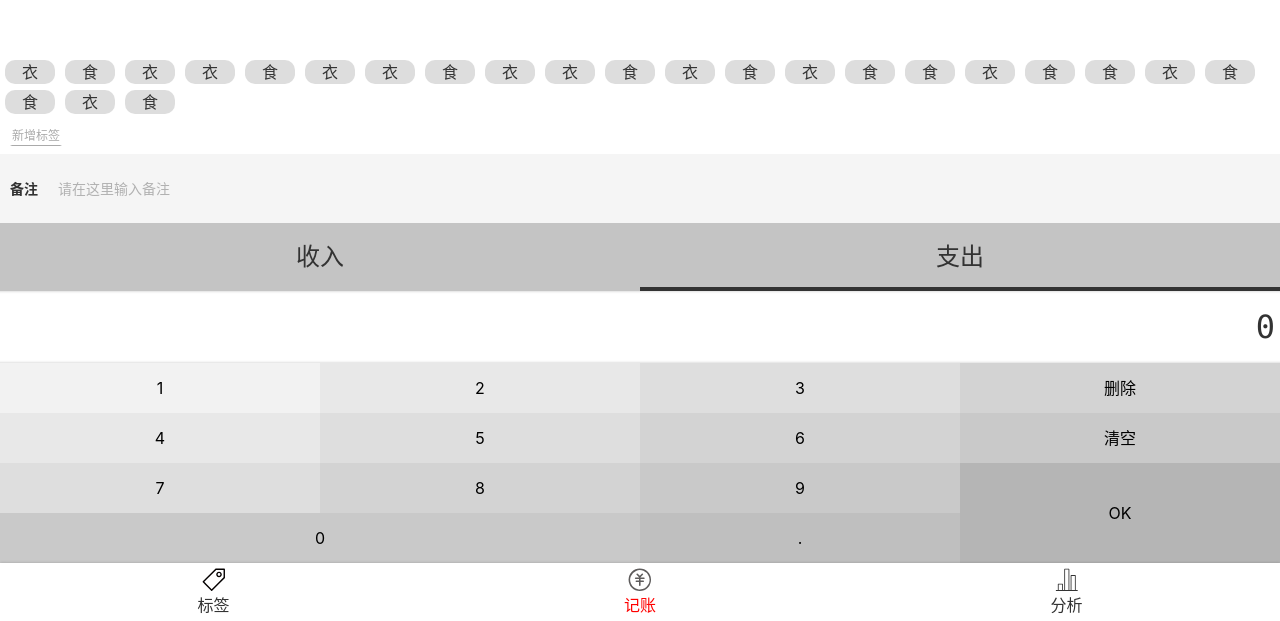
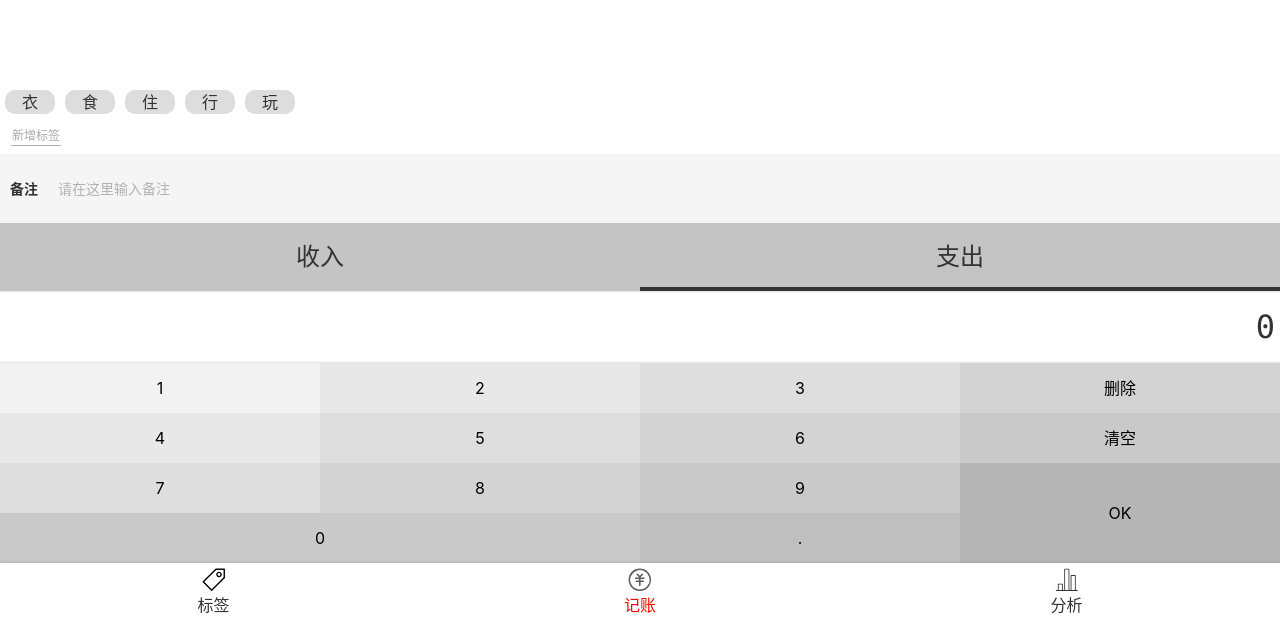
Before and after one commit to Forkeep/LeeBuWeiMoney, a Vue app: page /#/money in a window 1280 px wide. Shown: the part 179-800 px from the top of the page. Built offline with nearby package versions, Linux system fonts and the light colour scheme.

Commit message:
【Tags组件】选中标签高亮功能&& 传入标签名数组

```diff
--- a/src/components/Money/Tags.vue
+++ b/src/components/Money/Tags.vue
@@ -2,30 +2,10 @@
   <div class="tags">
     <div class="placeholder"></div>
     <ul>
-      <li>衣</li>
-      <li>食</li>
-      <li>衣</li>
-      <li>衣</li>
-      <li>食</li>
-      <li>衣</li>
-      <li>衣</li>
-      <li>食</li>
-      <li>衣</li>
-      <li>衣</li>
-      <li>食</li>
-      <li>衣</li>
-      <li>食</li>
-      <li>衣</li>
-      <li>食</li>
-      <li>食</li>
-      <li>衣</li>
-      <li>食</li>
-      <li>食</li>
-      <li>衣</li>
-      <li>食</li>
-      <li>食</li>
-      <li>衣</li>
-      <li>食</li>
+      <li v-for="tag in tagsSource" :key="tag" @click="toggle(tag)" :class="{selected:selectedTags.indexOf(tag)>=0}">
+        {{tag}}
+      </li>
+
     </ul>
   </div>
 
@@ -33,10 +13,22 @@
 
 <script lang="ts">
   import Vue from 'vue';
-  import {Component} from 'vue-property-decorator';
+  import {Component, Prop} from 'vue-property-decorator';
 
   @Component
   export default class Tags extends Vue {
+    @Prop() readonly tagsSource: string[] | undefined;
+    selectedTags: string[] = [];
+
+    toggle(tag: string) {
+      const index = this.selectedTags.indexOf(tag);
+      if (index>=0){
+        this.selectedTags.splice(index,1)
+      }else {
+        this.selectedTags.push(tag);
+      }
+    }
+
   }
 </script>
 
@@ -65,7 +57,11 @@
         display: flex;
         align-items: center;
         justify-content: center;
+        &.selected{
+         background-color: $color-highlight;
+        }
       }
+
     }
   }
 
--- a/src/views/Money.vue
+++ b/src/views/Money.vue
@@ -4,7 +4,7 @@
     <Types />
     <Notes/>
     <New/>
-    <Tags/>
+    <Tags :tags-source="tagsSource"/>
   </LayoutNav>
 </template>
 
@@ -23,6 +23,8 @@
     components: {Tags, New, Notes, Types, Screen, NumberPad, Labels}
   })
   export default class Money extends Vue {
+    tagsSource: string[] | undefined = ['衣','食','住','行','玩'];
+
   }
 </script>
 
```
